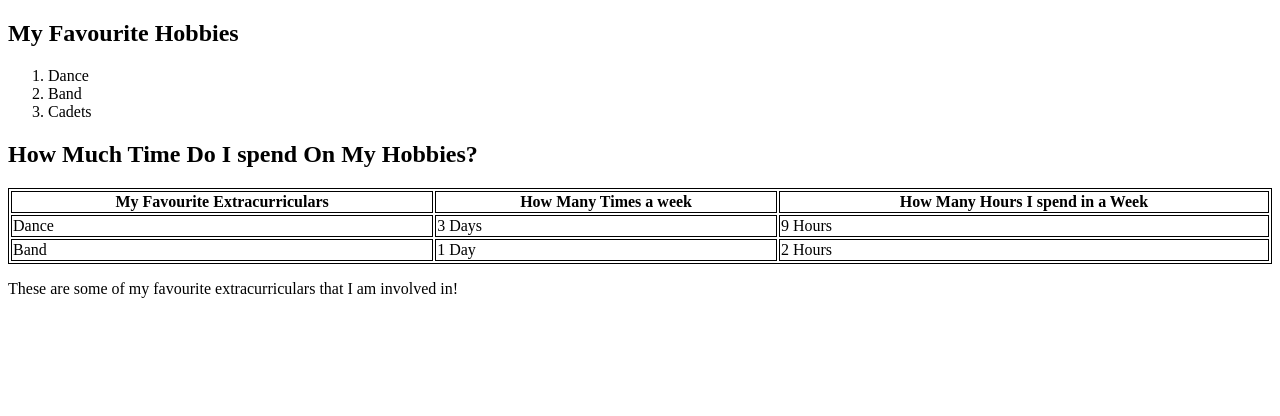
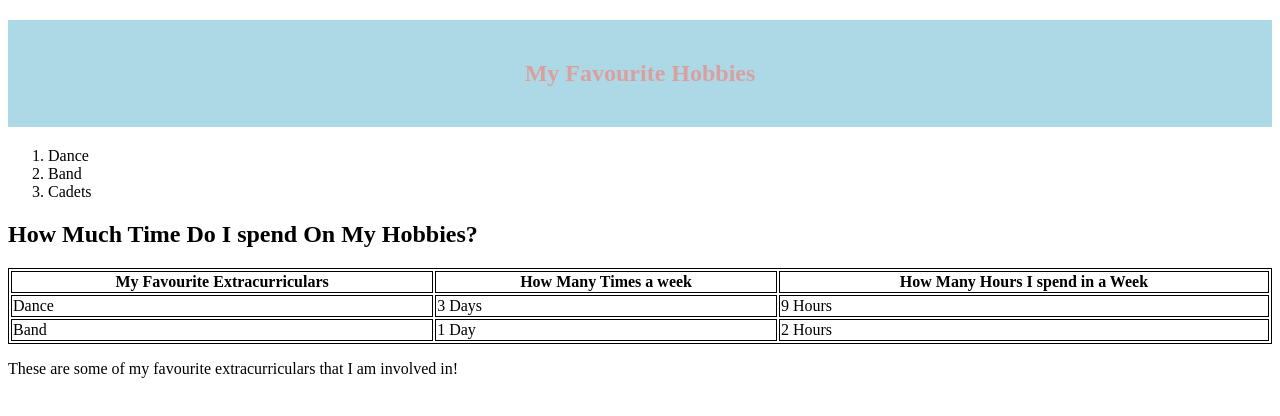
Before and after one commit to diya-subash/ICD2O, a plain HTML site: page Unit1/1-06/index2.html in a window 1280 px wide. Drawn offline with Linux system fonts and the light colour scheme.

Commit message:
1-06 Bonus Assingment

```diff
--- a/Unit1/1-06/css/style2.css
+++ b/Unit1/1-06/css/style2.css
@@ -3,3 +3,10 @@ th,
 td {
   border: 1px solid black;
 }
+
+#myHeader {
+  background-color: lightblue;
+  color: rgb(218, 160, 160);
+  padding: 40px;
+  text-align: center;
+}
--- a/Unit1/1-06/index2.html
+++ b/Unit1/1-06/index2.html
@@ -5,7 +5,7 @@
     <link rel="stylesheet" href="./css/style2.css">
 </head>
 <body>
-  <h2>My Favourite Hobbies</h2>
+  <h2 id="myHeader">My Favourite Hobbies</h2>
 
   <ol>
     <li>Dance</li>
```
